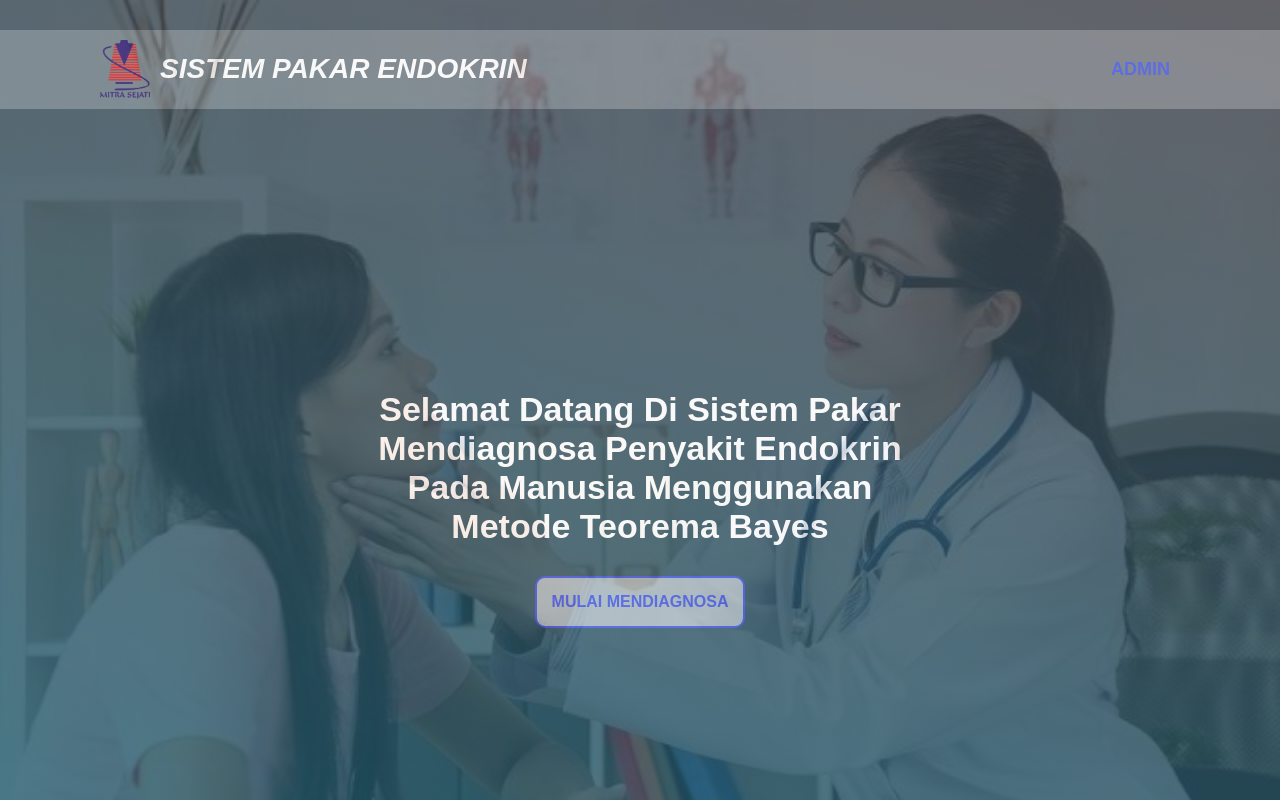
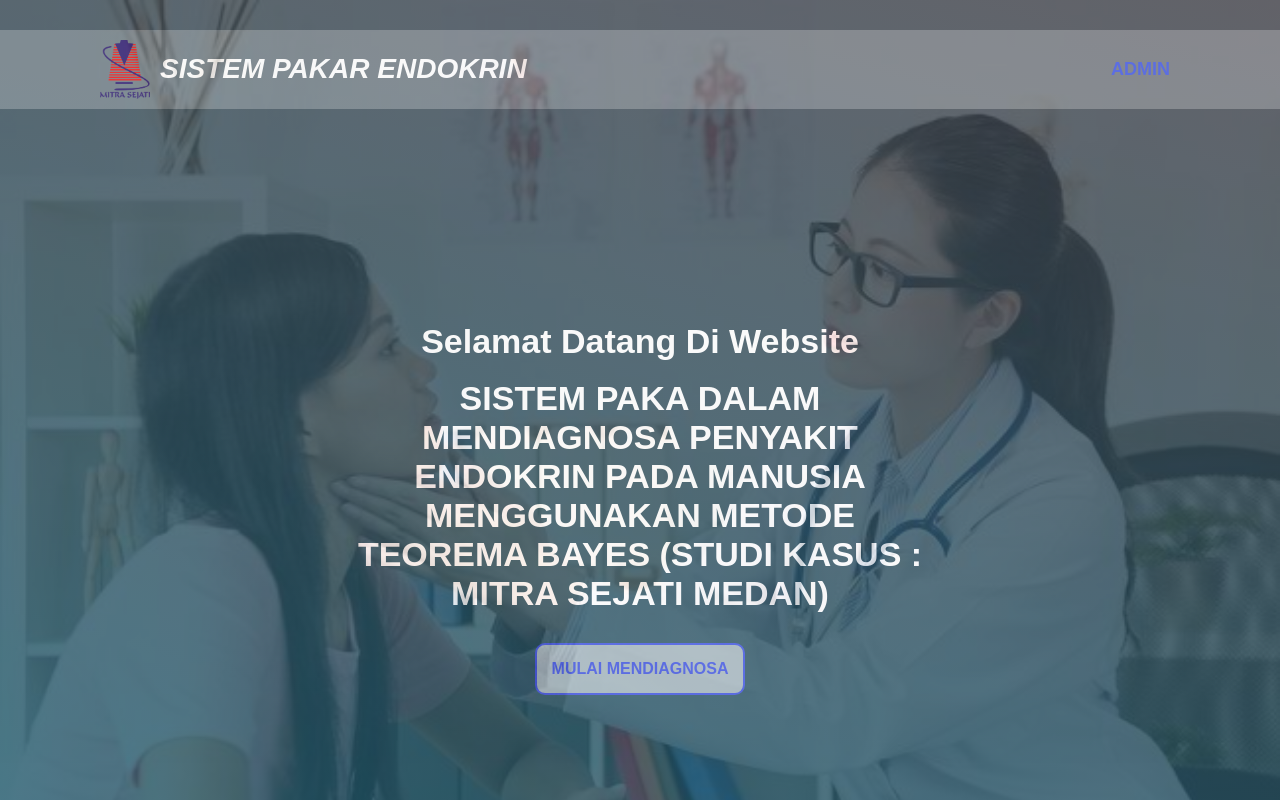
Before and after one commit to depanripurba/sistempakarendokrin, a CodeIgniter app: page /database/ in a window 1280 px wide. Run offline with CodeIgniter, Linux system fonts and the light colour scheme.

Commit message:
update leo

```diff
--- a/application/views/user/home.php
+++ b/application/views/user/home.php
@@ -26,7 +26,9 @@
 			<a href="<?=base_url('login')?>">ADMIN</a>
 		</div>
 		<div class="center">
-			<p class="center-text">Selamat Datang Di Sistem Pakar Mendiagnosa Penyakit Endokrin Pada Manusia Menggunakan Metode Teorema Bayes</p>
+			<p class="center-text">Selamat Datang Di Website</p>
+			<br>
+			<p class="center-text">SISTEM PAKA DALAM MENDIAGNOSA PENYAKIT ENDOKRIN PADA MANUSIA MENGGUNAKAN METODE TEOREMA BAYES (STUDI KASUS : MITRA SEJATI MEDAN)</p>
 			<a class="button-diagnosa" href="<?=base_url('user/login')?>">
 				<span>MULAI MENDIAGNOSA</span>
 			</a>
```
